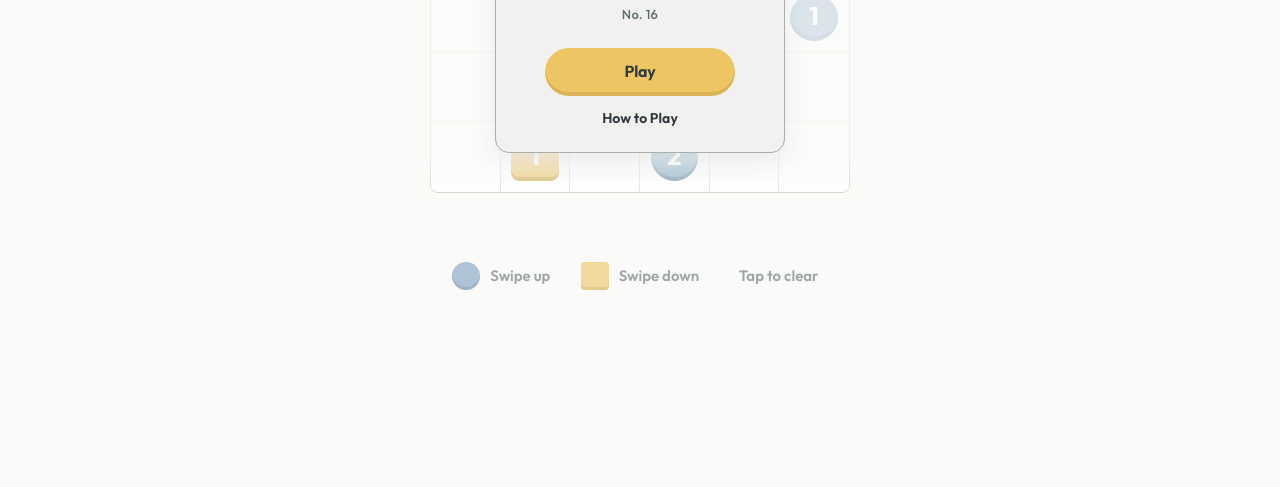
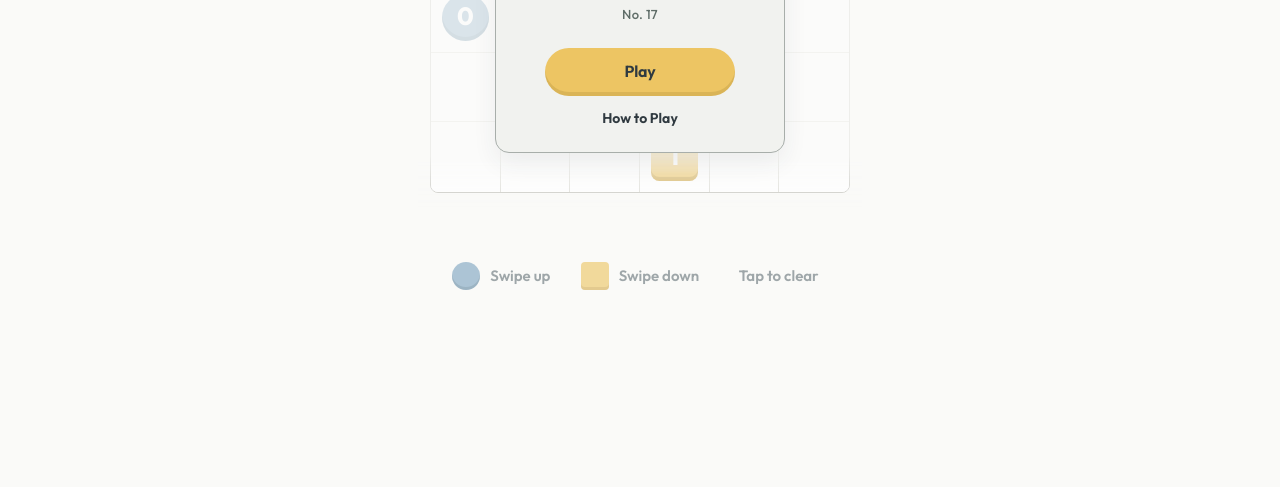
Before and after one commit to tpguenther/Sequentia, a plain HTML site: page index.html in a window 1280 px wide. Shown: the part 313-800 px from the top of the page. Drawn offline with Linux system fonts and the light colour scheme.

Commit message:
Add files via upload

```diff
--- a/index.html
+++ b/index.html
@@ -2132,7 +2132,7 @@ body.neighbors-started #game-screen.controls-fading #key {
 </style>
 </head><body>
 <main id="game-screen">
-<header class="game-header"><button id="archive-back" class="header-icon" type="button" aria-label="Back to Archive" title="Archive"><svg aria-hidden="true" viewBox="0 0 24 24"><path d="M20 12H5m5-5-5 5 5 5"/></svg></button><button aria-label="Archive" class="header-icon dotsoku-archive-trigger" id="archive-toggle" title="Archive" type="button"><svg aria-hidden="true" viewBox="0 0 24 24"><rect x="3" y="5" width="18" height="16" rx="2"/><path d="M8 3v4M16 3v4M3 10h18M8 14h2M14 14h2M8 18h2"/></svg></button><div class="game-header-brand"><h1 class="NUM_TITLE">neighbors</h1><div class="game-puzzle-number" id="game-puzzle-number">Puzzle #16</div></div><div class="header-tools"><button aria-label="Mute sound" aria-pressed="true" class="header-icon" id="sound" title="Mute sound" type="button"><svg aria-hidden="true" viewBox="0 0 24 24"><path d="M11 5 6.5 9H3.5v6h3L11 19V5Z"/><path class="sound-waves" d="M15 9a4 4 0 0 1 0 6M18 6a8 8 0 0 1 0 12"/><path class="sound-slash" d="M16 9l5 6m0-6-5 6"/></svg></button><button aria-label="How to Play" class="header-icon header-help" id="help" title="How to Play"><svg aria-hidden="true" viewBox="0 0 24 24"><circle class="help-ring" cx="12" cy="12" r="9"/><path d="M9.25 9.1a2.95 2.95 0 0 1 5.7 1c0 2.1-2.95 2.65-2.95 4.4"/><circle class="help-dot" cx="12" cy="17.65" r="1"/></svg></button></div></header>
+<header class="game-header"><button id="archive-back" class="header-icon" type="button" aria-label="Back to Archive" title="Archive"><svg aria-hidden="true" viewBox="0 0 24 24"><path d="M20 12H5m5-5-5 5 5 5"/></svg></button><button aria-label="Archive" class="header-icon dotsoku-archive-trigger" id="archive-toggle" title="Archive" type="button"><svg aria-hidden="true" viewBox="0 0 24 24"><rect x="3" y="5" width="18" height="16" rx="2"/><path d="M8 3v4M16 3v4M3 10h18M8 14h2M14 14h2M8 18h2"/></svg></button><div class="game-header-brand"><h1 class="NUM_TITLE">neighbors</h1><div class="game-puzzle-number" id="game-puzzle-number">Puzzle #17</div></div><div class="header-tools"><button aria-label="Mute sound" aria-pressed="true" class="header-icon" id="sound" title="Mute sound" type="button"><svg aria-hidden="true" viewBox="0 0 24 24"><path d="M11 5 6.5 9H3.5v6h3L11 19V5Z"/><path class="sound-waves" d="M15 9a4 4 0 0 1 0 6M18 6a8 8 0 0 1 0 12"/><path class="sound-slash" d="M16 9l5 6m0-6-5 6"/></svg></button><button aria-label="How to Play" class="header-icon header-help" id="help" title="How to Play"><svg aria-hidden="true" viewBox="0 0 24 24"><circle class="help-ring" cx="12" cy="12" r="9"/><path d="M9.25 9.1a2.95 2.95 0 0 1 5.7 1c0 2.1-2.95 2.65-2.95 4.4"/><circle class="help-dot" cx="12" cy="17.65" r="1"/></svg></button></div></header>
 <div class="wrap">
 <div class="board-stage">
 <div aria-label="Six by six logic puzzle" class="board" id="board" role="group"></div>
@@ -2143,7 +2143,7 @@ body.neighbors-started #game-screen.controls-fading #key {
   <rect x="134.5" y="28" width="93.5" height="93.5" rx="16" fill="#E8C75E"/>
   <rect x="28" y="134.5" width="93.5" height="93.5" rx="16" fill="#E8C75E"/>
   <circle cx="181.25" cy="181.25" r="46.75" fill="#86ABC8"/>
-</svg></div><h2 class="start-panel-brand">neighbors</h2><p class="start-panel-tagline">Every neighbor counts.</p><div class="start-panel-number" id="start-panel-number">No. 16</div><button class="NUM_PRIMARY" id="play" type="button">Play</button><button class="start-how" id="start-help" type="button">How to Play</button></div></div>
+</svg></div><h2 class="start-panel-brand">neighbors</h2><p class="start-panel-tagline">Every neighbor counts.</p><div class="start-panel-number" id="start-panel-number">No. 17</div><button class="NUM_PRIMARY" id="play" type="button">Play</button><button class="start-how" id="start-help" type="button">How to Play</button></div></div>
 </div>
 <div class="puzzle-label" id="puzzle-label">Puzzle #14</div>
 <div class="inline-result" hidden="" id="result"><div class="completion-panel"><h2 class="neighbors-finish-heading">Nicely done!</h2><span class="inline-time-label">Solved in</span><strong id="finish-time">0:00</strong></div><button class="NUM_PRIMARY" id="share"><span aria-hidden="true" class="share-symbol"><svg fill="none" stroke="currentColor" stroke-linecap="round" stroke-linejoin="round" stroke-width="2.2" viewbox="0 0 32 28"><path d="M9.5 12.2 22.5 5.7M9.5 15.8l13 6.5"></path><circle cx="6" cy="14" fill="#F2C65D" r="3.4"></circle><circle cx="26" cy="4" fill="#F2C65D" r="3.4"></circle><circle cx="26" cy="24" fill="#F2C65D" r="3.4"></circle></svg></span><span>Share</span></button><button type="button" id="archive-finish-return">Back to Archive</button></div>
@@ -2216,11 +2216,17 @@ const medium15Clues=[4,7,11,15,16,19,20,21,24,34];
 // Repeated exact-count deductions solve the puzzle without branching.
 const medium16Solution=['010101','110010','100101','101001','011010','001110'].join('').split('').map(Number);
 const medium16Clues=[1,3,14,16,19,23,25,26,28,31,33];
-const TODAY_PUZZLE=16, ARCHIVE_DAYS=7;
+// Puzzle #17 (Tuesday, November 17): new Medium board.
+// Ten overlapping, non-corner clues. Unique solution verified by exhaustive
+// legal-state enumeration; exact-count propagation alone determines all cells.
+const medium17Solution=['110100','101001','010101','100110','011010','001011'].join('').split('').map(Number);
+const medium17Clues=[1,10,12,15,16,18,19,20,25,33];
+const TODAY_PUZZLE=17, ARCHIVE_DAYS=7;
 let puzzleNumber=TODAY_PUZZLE;
-let solution=medium16Solution.slice(), clues=medium16Clues.slice();
+let solution=medium17Solution.slice(), clues=medium17Clues.slice();
 // Puzzles #2–#5 remain demo transformations of #6, not production puzzles.
 function puzzleLayout(n){
+ if(n===17)return {solution:medium17Solution.slice(),clues:medium17Clues.slice()};
  if(n===16)return {solution:medium16Solution.slice(),clues:medium16Clues.slice()};
  if(n===15)return {solution:medium15Solution.slice(),clues:medium15Clues.slice()};
  if(n===14)return {solution:medium14Solution.slice(),clues:medium14Clues.slice()};
```
